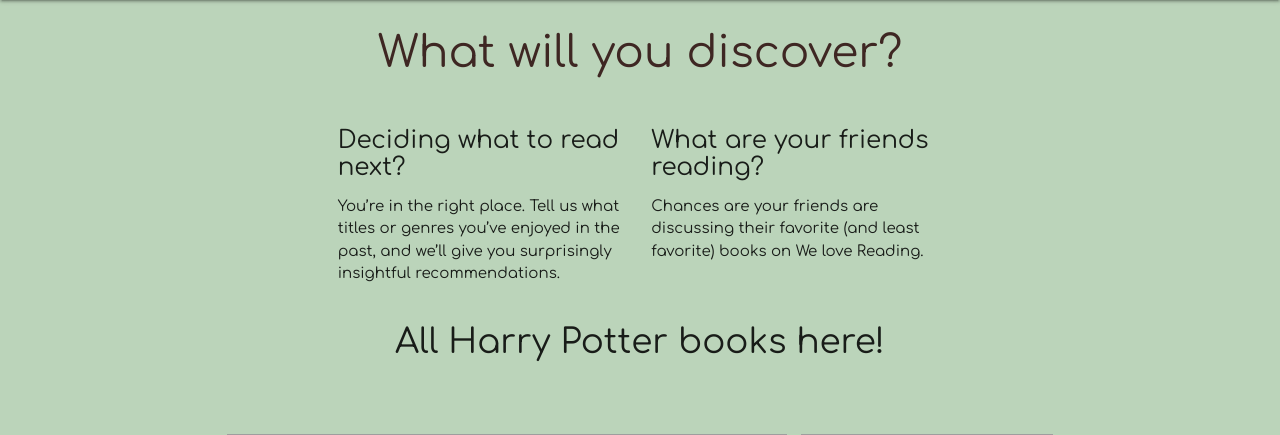
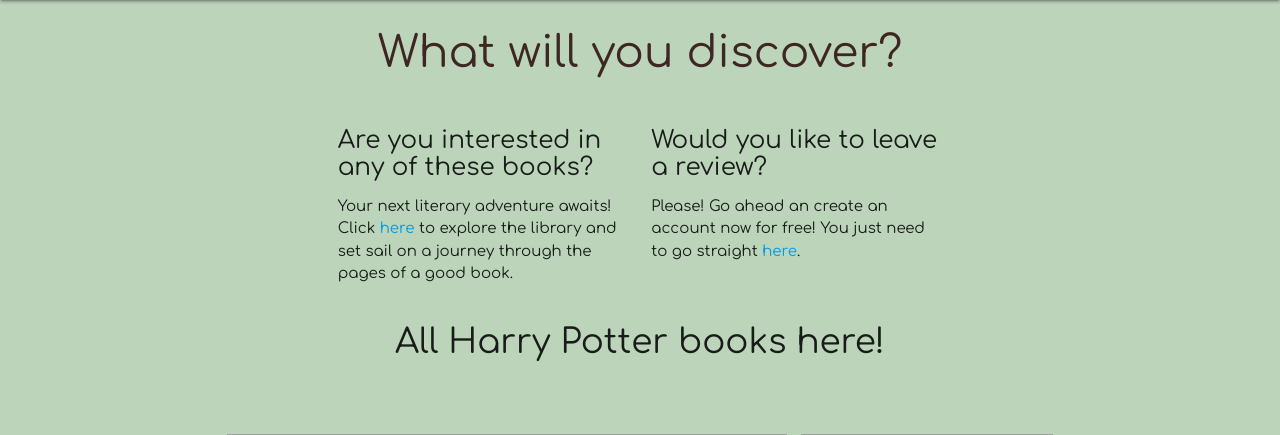
Before and after one commit to susanaviruglio/we-love-reading, a Flask app: page / in a window 1280 px wide. Shown: the part 64-499 px from the top of the page. Run offline with Flask 2, Linux system fonts and the light colour scheme; some web fonts are replaced; grey boxes are pictures that could not be loaded.

Commit message:
improve layout in the index html

```diff
--- a/bookmanager/templates/index.html
+++ b/bookmanager/templates/index.html
@@ -7,16 +7,18 @@
 <div class="container">
     <div class="row">
 
+
         <div class="after-books col s6">
-          <h5>Deciding what to read next?</h5>
-          <p>You’re in the right place. Tell us what titles or genres you’ve
-             enjoyed in the past, and we’ll give you surprisingly insightful
-             recommendations.</p>
+            <h5>Are you interested in any of these books?</h5>
+            <p>Your next literary adventure awaits!
+               Click <a href="{{url_for('books')}}">here</a> to explore the library and
+               set sail on a journey through the pages of a good book.
+            </p>
         </div>
         <div class="after-books col s6">
-            <h5>What are your friends reading?</h5>
-            <p>Chances are your friends are discussing their
-                favorite (and least favorite) books on We love Reading.
+            <h5>Would you like to leave a review?</h5>
+            <p> Please! Go ahead an create an account now for free! You just need to go
+                straight <a href="{{url_for('signup')}}">here</a>.
             </p>
         </div>
 
@@ -48,24 +50,41 @@
     </div>
 </div>
 
+<div class="container">
+    <div class="row">
+        <div class="after-books col s6">
+          <h5>Deciding what to read next?</h5>
+          <p>You’re in the right place. Tell us what titles or genres you’ve
+             enjoyed in the past, and we’ll give you surprisingly insightful
+             recommendations.</p>
+        </div>
+        <div class="after-books col s6">
+            <h5>What are your friends reading?</h5>
+            <p>Chances are your friends are discussing their
+                favorite (and least favorite) books on We love Reading.
+            </p>
+        </div>
+    </div>
+</div>
+
 <h4 class="#1b5e20  darken-4 center-align">Experience the most talked-about books from Anna Todd!</h4>
 
 <div class="container">
     <div class="row">
 
-        <div class="after-books col s6">
+        <div class="after-books col s12 m6 l6">
             <img src="https://upload.wikimedia.org/wikipedia/en/e/e8/After_2014_novel_cover.jpg"
             alt="After 1 book cover" draggable="false">
         </div>
-        <div class="after-books col s6">
+        <div class="after-books col s12 m6 l6">
             <img src="https://upload.wikimedia.org/wikipedia/en/4/41/After_We_Collided_novel_cover.jpeg"
             alt="After 2 book cover" draggable="false">
         </div>
-        <div class="after-books col s6">
+        <div class="after-books col s12 m6 l6">
             <img src="https://m.media-amazon.com/images/I/710zHnmzYlS._SL1500_.jpg"
             alt="After 3 book cover" draggable="false">
         </div>
-        <div class="after-books col s6">
+        <div class="after-books col s12 m6 l6">
             <img src="https://m.media-amazon.com/images/I/71eeR6AxuJL._SL1500_.jpg"
             alt="After 4 book cover" draggable="false">
         </div>
```
